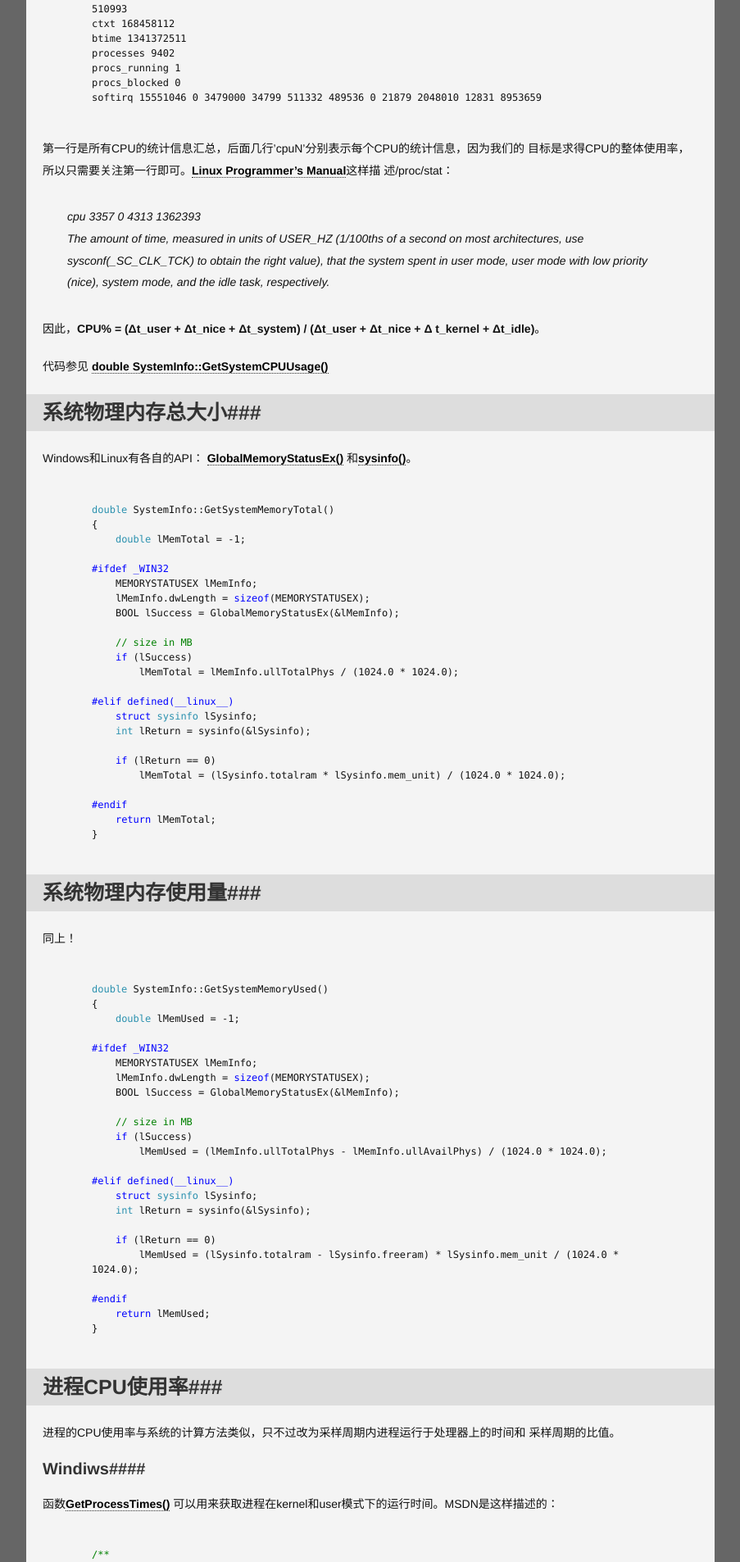
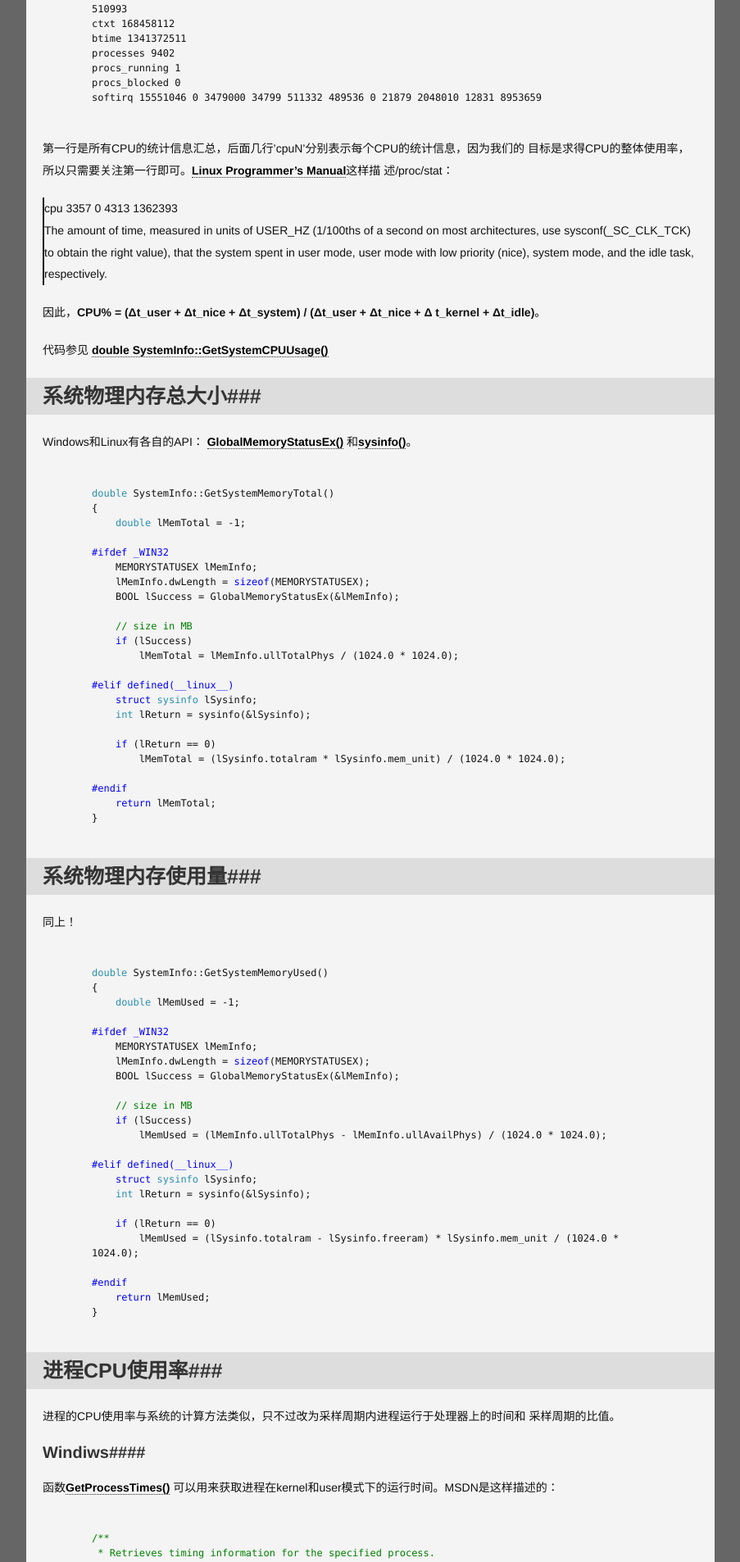
Before and after one commit to jiaguofang/yapianyu.github.com, a Jekyll site: the page built from _posts/tech/2012-07-04-how-to-determine-system-metrics-from-inside-a-process.markdown, in a window 1280 px wide. Shown: the part 2289-4195 px from the top of the page at 82% size, without its empty margins (188-1091 px from the left). Built offline with Jekyll 4.4.1, drawn with Linux system fonts in a browser that asks for light colours; Markdown is read by kramdown in place of the engine named in the settings; comment, search, counter and statistics services are not loaded.

Commit message:
Update master

```diff
--- a/css/style.css
+++ b/css/style.css
@@ -286,8 +286,12 @@ em {
 	font-style:italic;
 }
 blockquote {
-	font-style:italic;
-	margin: 30px;
+/*	font-style:italic;
+	margin: 30px;*/
+	margin: 20px 0;
+/*	color: #999;*/
+	border-left: 2px solid;
+/*	padding-left: 20px;*/
 }
 /*
 div#disqus_thread {
```
